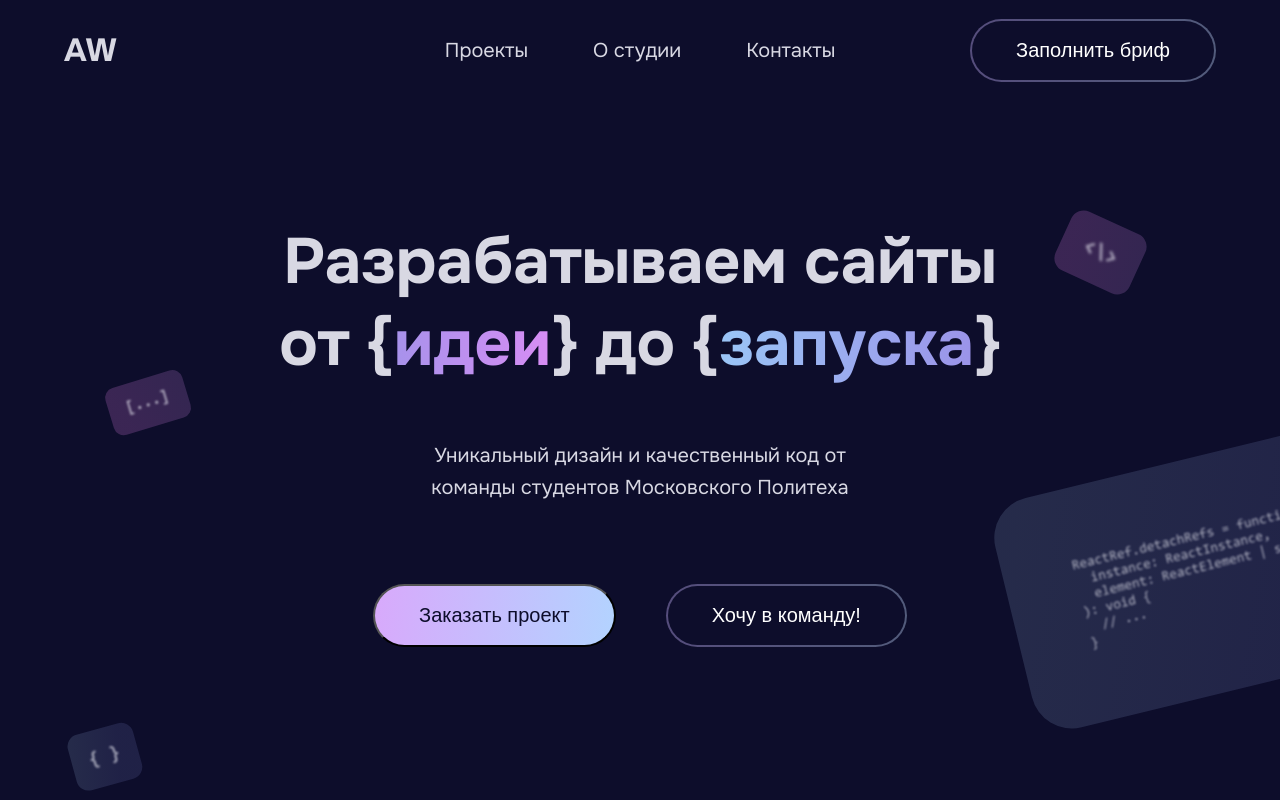
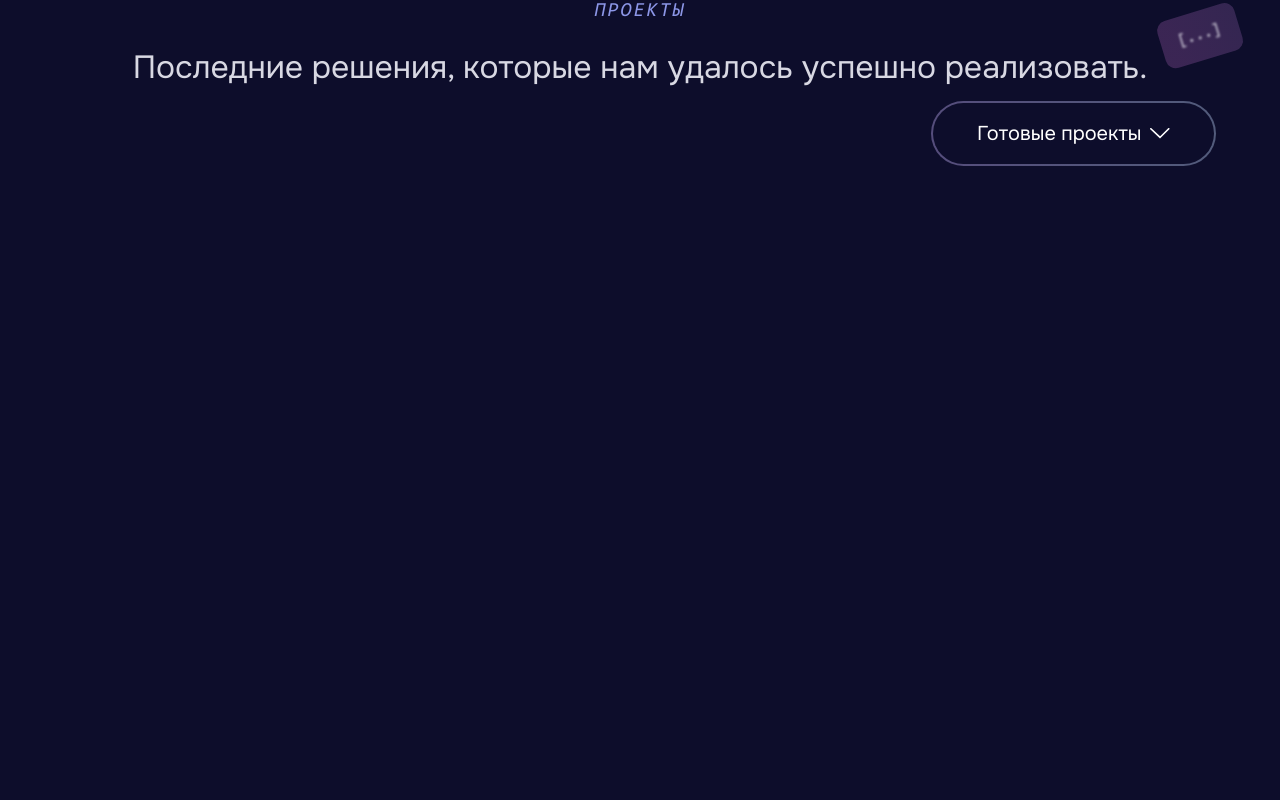
Before and after one commit to Isas2g/web-studio-react, a React app: page /projects in a window 1280 px wide. Shown: the top 800 px of the page. Built offline with nearby package versions, Linux system fonts and the light colour scheme.

Commit message:
feat: Сделан первый блок страницы Projects без компонентов проектов

```diff
--- a/src/app/App.tsx
+++ b/src/app/App.tsx
@@ -3,6 +3,7 @@ import 'shared/styles/fonts.scss';
 import './App.scss';
 import Main from 'pages/Main';
 import { BrowserRouter, Route, Routes } from 'react-router-dom';
+import Projects from 'pages/Projects';
 
 function App() {
   return (
@@ -11,6 +12,7 @@ function App() {
         <Routes>
           <Route path="/" element={<Main />} />
           <Route path="/about" element={<About />} />
+          <Route path="/projects" element={<Projects />} />
           <Route path="*" element={<Main />} />
         </Routes>
       </BrowserRouter>
--- /dev/null
+++ b/src/pages/Projects/index.tsx
@@ -0,0 +1,12 @@
+import React from 'react';
+import OurProjects from 'widgets/OurProjects';
+
+const Projects = () => {
+  return (
+    <div>
+      <OurProjects />
+    </div>
+  );
+};
+
+export default Projects;
--- a/src/shared/styles/variables.scss
+++ b/src/shared/styles/variables.scss
@@ -9,7 +9,6 @@ $gradient-tracing: linear-gradient(
   rgba(177, 213, 255, 0.3) 207.41%
 );
 $paragraph-text-color: rgba(237, 237, 245, 0.5);
-$paragraph-text-color: rgba(237, 237, 245, 0.5);
 $card-background: linear-gradient(
   120deg,
   rgba(244, 138, 249, 0.1) -11.68%,
@@ -18,6 +17,7 @@ $card-background: linear-gradient(
 );
 $pink-gradient: linear-gradient(to left, #d78df4 0%, #a792eb 100%);
 $blue-gradient: linear-gradient(to left, #9b93e9 0%, #9ac5f6 100%);
+$pink-blue: linear-gradient(to left, rgba(200, 138, 249, 0.4) -77.06%, rgba(177, 255, 241, 0.4) 207.41%);
 $border-card-color: linear-gradient(
   96.99deg,
   rgba(200, 138, 249, 0.4) -77.06%,
--- /dev/null
+++ b/src/widgets/OurProjects/index.tsx
@@ -0,0 +1,24 @@
+import React, { useState } from 'react';
+import classes from './style.module.scss';
+import Title from 'shared/ui/Title';
+import Subtitle from 'shared/ui/Subtitle';
+import arrow from 'shared/assets/icons/arrow.svg';
+import floatingImage from 'shared/assets/icons/floating-image-2.svg';
+
+const OurProjects = () => {
+  return (
+    <div className={`${classes['our-projects']} container`}>
+      <img className={classes['floating-image']} src={floatingImage} alt={''} />
+      <Title>проекты</Title>
+      <Subtitle>
+        Последние решения, которые нам удалось успешно реализовать.
+      </Subtitle>
+      <div className={classes['filter']}>
+        Готовые проекты
+        <img src={arrow} className={classes['arrow']} alt={''} />
+      </div>
+    </div>
+  );
+};
+
+export default OurProjects;
--- /dev/null
+++ b/src/widgets/OurProjects/style.module.scss
@@ -0,0 +1,49 @@
+@import 'shared/styles/variables.scss';
+
+.our-projects {
+  position: relative;
+}
+.floating-image {
+  position: absolute;
+  top: 0;
+  right: -30px;
+}
+.filter {
+  display: flex;
+  align-items: center;
+  justify-content: space-between;
+  padding: 18px 44px;
+  width: 285px;
+  margin: 10px 0 0 auto;
+
+  background-color: $bg-color;
+  color: #fff;
+  border-radius: 100px;
+  font-size: 20px;
+  border: 1px solid #53587b;
+  position: relative;
+  box-sizing: border-box;
+  cursor: pointer;
+
+  $border: 2px;
+  color: #fff;
+  background-clip: padding-box;
+  border: solid $border transparent;
+
+  &:before {
+    content: '';
+    position: absolute;
+    top: 0;
+    right: 0;
+    bottom: 0;
+    left: 0;
+    z-index: -1;
+    margin: -$border;
+    border-radius: inherit;
+    background: linear-gradient(to right, #554d7c, #525b7b);
+  }
+}
+
+.arrow {
+  max-width: 20px;
+}
```
Also changed, not shown: src/pages/Projects/style.module.scss (added), src/shared/assets/icons/arrow.svg (added).
